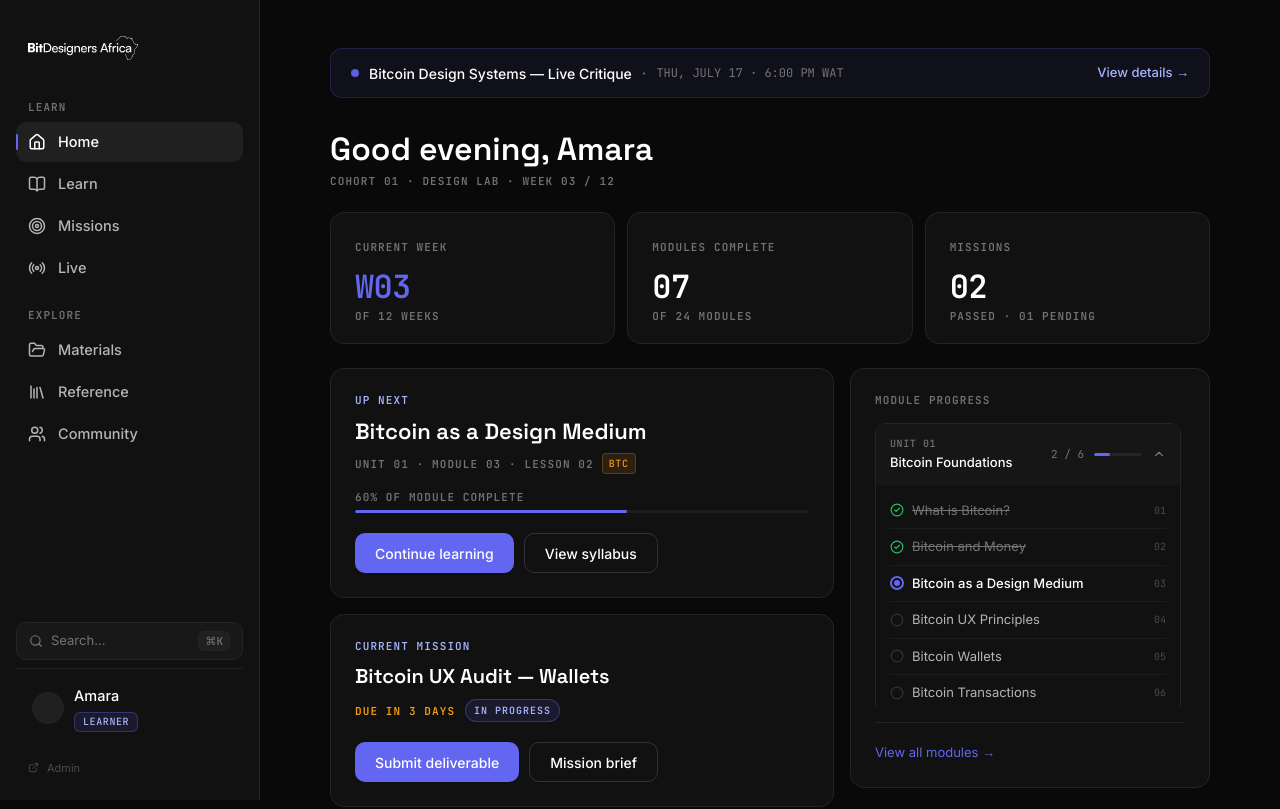
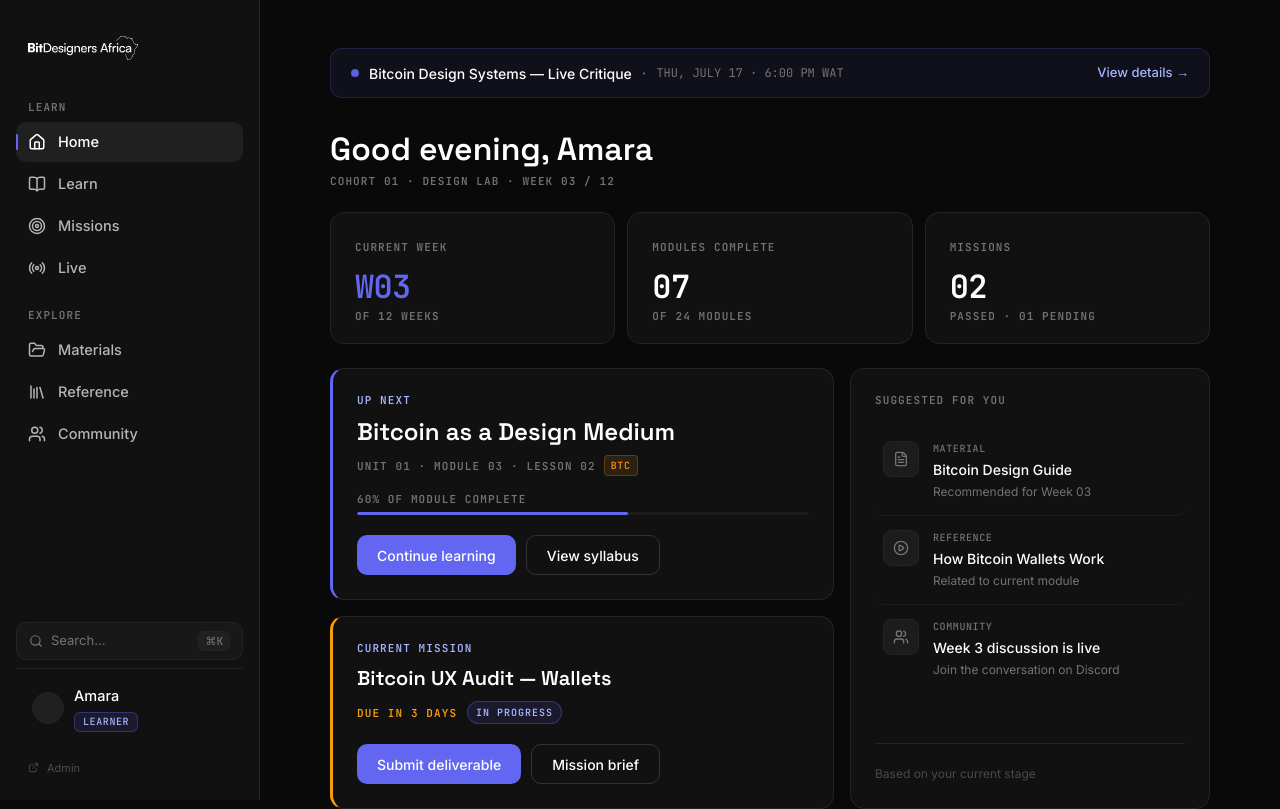
Before and after one commit to matt-marly/bit-designers-lms, a Next.js app: page /home in a window 1280 px wide. Shown: the top 809 px of the page. Built offline with nearby package versions, Linux system fonts and the light colour scheme.

Commit message:
Home fix: upgrade
Co-Authored-By: Claude Opus 4.6 <noreply@anthropic.com>

```diff
--- a/app/(dashboard)/home/page.tsx
+++ b/app/(dashboard)/home/page.tsx
@@ -4,8 +4,7 @@ import { useState, useEffect, useMemo, useCallback } from "react";
 import { motion } from "framer-motion";
 import Link from "next/link";
 import { useRouter } from "next/navigation";
-import { Megaphone, ChevronDown, CheckCircle2, Circle, BookOpen } from "lucide-react";
-import { mockUnits } from "@/lib/mock-learn-data";
+import { Megaphone, CheckCircle2, BookOpen, FileText, PlayCircle, Users } from "lucide-react";
 import { mockSessions } from "@/lib/mock-live-data";
 
 // ---------------------------------------------------------------------------
@@ -129,19 +128,6 @@ export default function HomePage() {
   const [progress, setProgress] = useState(0);
   const [isLoading, setIsLoading] = useState(false);
   const [toast, setToast] = useState<ToastData | null>(null);
-  const [expandedUnits, setExpandedUnits] = useState<Record<string, boolean>>(() => {
-    const initial: Record<string, boolean> = {};
-    mockUnits.forEach((unit) => {
-      const hasInProgress = unit.modules.some((m) => m.status === "in-progress");
-      initial[unit.id] = hasInProgress;
-    });
-    return initial;
-  });
-
-  const toggleUnit = (unitId: string) => {
-    setExpandedUnits((prev) => ({ ...prev, [unitId]: !prev[unitId] }));
-  };
-
   const showToast = useCallback((message: string, type: ToastData["type"] = "success") => {
     setToast({ message, type });
   }, []);
@@ -184,17 +170,12 @@ export default function HomePage() {
           0%, 100% { opacity: 1; transform: scale(1); }
           50% { opacity: 0.5; transform: scale(0.85); }
         }
-        .module-progress-scroll::-webkit-scrollbar { width: 3px; }
-        .module-progress-scroll::-webkit-scrollbar-track { background: transparent; }
-        .module-progress-scroll::-webkit-scrollbar-thumb { background: #333333; border-radius: 999px; }
         @media (max-width: 768px) {
           .home-banner { flex-direction: column !important; align-items: flex-start !important; gap: 8px !important; }
           .home-banner-left { flex-wrap: wrap !important; }
           .home-stat-grid { grid-template-columns: 1fr 1fr !important; }
           .home-stat-grid > :last-child { grid-column: 1 / -1; }
           .home-two-col { grid-template-columns: 1fr !important; }
-          .home-module-progress { max-height: none !important; }
-          .home-unit-body { max-height: none !important; }
         }
       `}</style>
 
@@ -410,6 +391,7 @@ export default function HomePage() {
               style={{
                 backgroundColor: "#111111",
                 border: "1px solid #242424",
+                borderLeft: "3px solid #6366F1",
                 borderRadius: 14,
                 padding: 24,
               }}
@@ -435,8 +417,8 @@ export default function HomePage() {
                   <h2
                     style={{
                       fontFamily: font.display,
-                      fontSize: 22,
-                      lineHeight: "28px",
+                      fontSize: 24,
+                      lineHeight: "30px",
                       fontWeight: 600,
                       color: "#FFFFFF",
                       margin: 0,
@@ -636,6 +618,7 @@ export default function HomePage() {
               style={{
                 backgroundColor: "#111111",
                 border: "1px solid #242424",
+                borderLeft: "3px solid #F59E0B",
                 borderRadius: 14,
                 padding: 24,
               }}
@@ -785,9 +768,8 @@ export default function HomePage() {
 
           {/* RIGHT COLUMN */}
           <div style={{ display: "flex", flexDirection: "column", gap: 16, height: "100%" }}>
-            {/* Card C — MODULE PROGRESS */}
+            {/* Card C — SUGGESTED FOR YOU */}
             <div
-              className="home-module-progress"
               style={{
                 backgroundColor: "#111111",
                 border: "1px solid #242424",
@@ -796,7 +778,6 @@ export default function HomePage() {
                 display: "flex",
                 flexDirection: "column" as const,
                 height: "100%",
-                maxHeight: 420,
               }}
             >
               <span
@@ -808,60 +789,68 @@ export default function HomePage() {
                   letterSpacing: "0.10em",
                   textTransform: "uppercase",
                   color: "#737373",
-                  marginBottom: 16,
+                  marginBottom: 20,
                   display: "block",
                 }}
               >
-                MODULE PROGRESS
+                SUGGESTED FOR YOU
               </span>
 
-              {/* Scrollable unit list */}
+              {[
+                {
+                  type: "MATERIAL",
+                  title: "Bitcoin Design Guide",
+                  sub: "Recommended for Week 03",
+                  icon: FileText,
+                  onClick: () => router.push("/materials"),
+                },
+                {
+                  type: "REFERENCE",
+                  title: "How Bitcoin Wallets Work",
+                  sub: "Related to current module",
+                  icon: PlayCircle,
+                  onClick: () => router.push("/reference"),
+                },
+                {
+                  type: "COMMUNITY",
+                  title: "Week 3 discussion is live",
+                  sub: "Join the conversation on Discord",
+                  icon: Users,
+                  onClick: () => window.open("https://discord.gg", "_blank"),
+                },
+              ].map((row, i, arr) => (
                 <div
-                className="module-progress-scroll"
+                  key={row.type}
+                  onClick={row.onClick}
                   style={{
-                  overflowY: "auto",
-                  flex: 1,
-                  paddingRight: 4,
+                    display: "flex",
+                    alignItems: "flex-start",
+                    gap: 14,
+                    padding: "14px 8px",
+                    borderBottom: i < arr.length - 1 ? "1px solid #1C1C1C" : "none",
+                    cursor: "pointer",
+                    borderRadius: 8,
+                    transition: "background 120ms ease",
+                  }}
+                  onMouseEnter={(e) => (e.currentTarget.style.background = "#161616")}
+                  onMouseLeave={(e) => (e.currentTarget.style.background = "transparent")}
+                >
+                  <div
+                    style={{
+                      width: 36,
+                      height: 36,
+                      background: "#1C1C1C",
+                      border: "1px solid #242424",
+                      borderRadius: 8,
+                      display: "flex",
+                      alignItems: "center",
+                      justifyContent: "center",
+                      flexShrink: 0,
                     }}
                   >
-                {mockUnits.map((unit) => {
-                  const complete = unit.modules.filter((m) => m.status === "passed").length;
-                  const total = unit.modules.length;
-                  const pct = total > 0 ? (complete / total) * 100 : 0;
-                  const isExpanded = !!expandedUnits[unit.id];
-
-                  return (
-                    <div
-                      key={unit.id}
-                      style={{
-                        marginBottom: 8,
-                        border: "1px solid #242424",
-                        borderRadius: 10,
-                        overflow: "hidden",
-                      }}
-                    >
-                      {/* Unit header */}
-                      <div
-                        onClick={() => toggleUnit(unit.id)}
-                        style={{
-                          display: "flex",
-                          justifyContent: "space-between",
-                          alignItems: "center",
-                          padding: "12px 14px",
-                          cursor: "pointer",
-                          background: "#161616",
-                          transition: "background 120ms ease",
-                        }}
-                        onMouseEnter={(e) => (e.currentTarget.style.background = "#1C1C1C")}
-                        onMouseLeave={(e) => (e.currentTarget.style.background = "#161616")}
-                      >
-                        <div
-                          onClick={(e) => {
-                            e.stopPropagation();
-                            router.push("/learn");
-                          }}
-                          style={{ display: "flex", flexDirection: "column", gap: 2, cursor: "pointer" }}
-                        >
+                    <row.icon style={{ width: 16, height: 16, color: "#737373" }} />
+                  </div>
+                  <div style={{ display: "flex", flexDirection: "column" as const, gap: 3 }}>
                     <span
                       style={{
                         fontFamily: font.mono,
@@ -872,170 +861,42 @@ export default function HomePage() {
                         color: "#737373",
                       }}
                     >
-                            UNIT {unit.number}
+                      {row.type}
                     </span>
                     <span
                       style={{
                         fontFamily: font.body,
-                              fontSize: 13,
+                        fontSize: 14,
                         fontWeight: 500,
                         color: "#FFFFFF",
                       }}
                     >
-                            {unit.title}
+                      {row.title}
                     </span>
-                        </div>
-                        <div style={{ display: "flex", alignItems: "center", gap: 10 }}>
-                          <span
-                            style={{
-                              fontFamily: font.mono,
-                              fontSize: 11,
-                              color: "#737373",
-                              fontVariantNumeric: "tabular-nums",
-                            }}
-                          >
-                            {complete} / {total}
-                          </span>
-                          <div
-                            style={{
-                              width: 48,
-                              height: 3,
-                              background: "#242424",
-                              borderRadius: 999,
-                              overflow: "hidden",
-                            }}
-                          >
-                            <div
-                              style={{
-                                height: "100%",
-                                width: `${pct}%`,
-                                background: "#6366F1",
-                                borderRadius: 999,
-                              }}
-                            />
-                          </div>
-                          <ChevronDown
-                            style={{
-                              width: 14,
-                              height: 14,
-                              color: "#737373",
-                              transform: isExpanded ? "rotate(-180deg)" : "rotate(0deg)",
-                              transition: "transform 150ms ease",
-                              flexShrink: 0,
-                            }}
-                          />
-                        </div>
-                      </div>
-
-                      {/* Unit body — expandable */}
-                      <div
-                        className="home-unit-body"
-                        style={{
-                          maxHeight: isExpanded ? 400 : 0,
-                          overflow: "hidden",
-                          transition: "max-height 250ms ease-in-out",
-                        }}
-                      >
-                        <div style={{ padding: "8px 14px 12px" }}>
-                          {unit.modules.map((mod, mi) => (
-                            <div
-                              key={mod.slug}
-                              style={{
-                                display: "flex",
-                                justifyContent: "space-between",
-                                alignItems: "center",
-                                padding: "8px 0",
-                                borderBottom:
-                                  mi < unit.modules.length - 1
-                                    ? "1px solid #1C1C1C"
-                                    : "none",
-                              }}
-                            >
-                              <div style={{ display: "flex", alignItems: "center", gap: 8 }}>
-                                {mod.status === "passed" ? (
-                                  <CheckCircle2
-                                    style={{ width: 14, height: 14, color: "#22C55E", flexShrink: 0 }}
-                                  />
-                                ) : mod.status === "in-progress" ? (
-                                  <div
-                                    style={{
-                                      width: 14,
-                                      height: 14,
-                                      borderRadius: "50%",
-                                      border: "2px solid #6366F1",
-                                      display: "flex",
-                                      alignItems: "center",
-                                      justifyContent: "center",
-                                      flexShrink: 0,
-                                    }}
-                                  >
-                                    <div
-                                      style={{
-                                        width: 6,
-                                        height: 6,
-                                        borderRadius: "50%",
-                                        backgroundColor: "#6366F1",
-                                      }}
-                                    />
-                                  </div>
-                                ) : (
-                                  <Circle
-                                    style={{ width: 14, height: 14, color: "#333333", flexShrink: 0 }}
-                                  />
-                                )}
                     <span
                       style={{
                         fontFamily: font.body,
-                                    fontSize: 13,
-                                    fontWeight: mod.status === "in-progress" ? 500 : 400,
-                                    color:
-                                      mod.status === "passed"
-                                        ? "#737373"
-                                        : mod.status === "in-progress"
-                                        ? "#FFFFFF"
-                                        : "#B5B5B5",
-                                    textDecoration:
-                                      mod.status === "passed" ? "line-through" : "none",
+                        fontSize: 12,
+                        color: "#737373",
                       }}
                     >
-                                  {mod.title}
+                      {row.sub}
                     </span>
                   </div>
+                </div>
+              ))}
+
+              {/* Footer */}
+              <div style={{ marginTop: "auto", borderTop: "1px solid #242424", paddingTop: 16 }}>
                 <span
                   style={{
-                                  fontFamily: font.mono,
-                                  fontSize: 10,
+                    fontFamily: font.body,
+                    fontSize: 12,
                     color: "#4A4A4A",
-                                  fontVariantNumeric: "tabular-nums",
                   }}
                 >
-                                {mod.number}
+                  Based on your current stage
                 </span>
-                            </div>
-                          ))}
-                        </div>
-                      </div>
-                    </div>
-                  );
-                })}
-              </div>
-
-              {/* Footer */}
-              <div style={{ marginTop: 16, paddingTop: 16, borderTop: "1px solid #242424" }}>
-                <Link
-                  href="/learn"
-                  style={{
-                    fontFamily: font.body,
-                    fontSize: 13,
-                    color: "#6366F1",
-                    textDecoration: "none",
-                    cursor: "pointer",
-                  }}
-                  onMouseEnter={(e) => (e.currentTarget.style.color = "#777AF5")}
-                  onMouseLeave={(e) => (e.currentTarget.style.color = "#6366F1")}
-                >
-                  View all modules →
-                </Link>
               </div>
             </div>
           </div>
```
Lines whose indentation alone changed are shown as unchanged.
